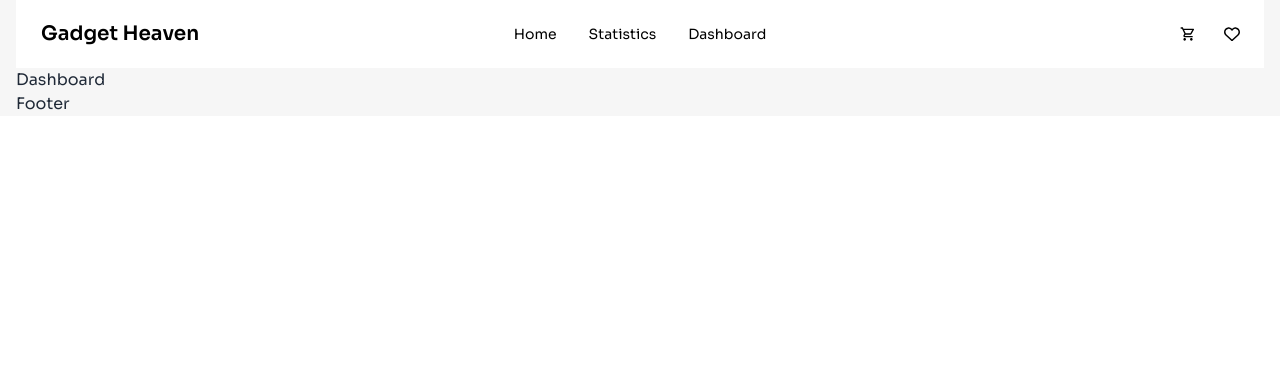
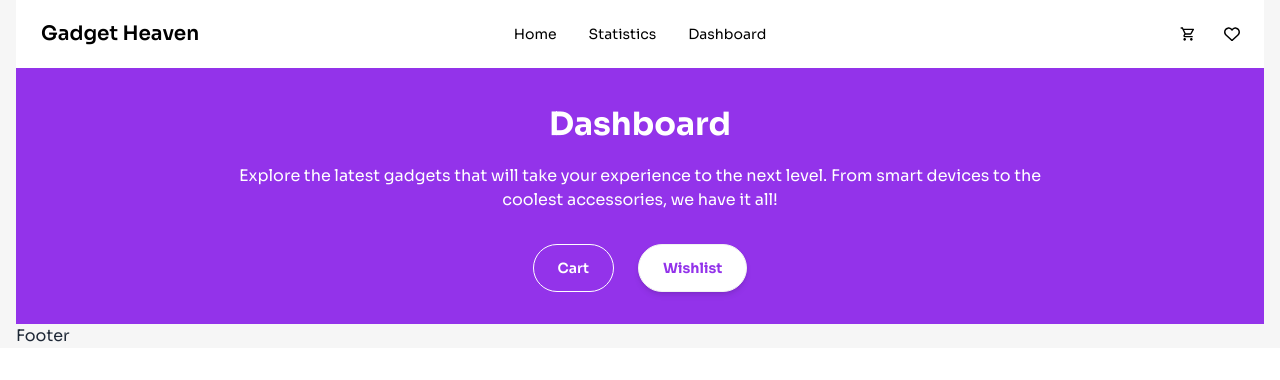
Before and after one commit to programming-hero-web-course-4/b10a8-gadget-heaven-ichrahman, a React (Vite) app: page /dashboard in a window 1280 px wide. Shown: the top 380 px of the page. Built offline with nearby package versions, Linux system fonts and the light colour scheme.

Commit message:
feat: add initial structure for Dashboard, Categories, Devices, and Statistics components
- Implement Dashboard with header, description, and action buttons
- Create placeholder components for Categories and Devices
- Design Statistics with header and description styling

```diff
--- /dev/null
+++ b/src/components/Categories/Categories.jsx
@@ -0,0 +1,9 @@
+const Categories = () => {
+    return (
+        <div>
+            <h1>Categories</h1>
+        </div>
+    );
+};
+
+export default Categories;
--- a/src/components/Dashboard/Dashboard.jsx
+++ b/src/components/Dashboard/Dashboard.jsx
@@ -1,8 +1,17 @@
 
 const Dashboard = () => {
     return (
-        <div>
-            <h1>Dashboard</h1>
+        <div className="bg-purple-600 text-center py-8">
+            <div>
+                <h3 className="text-white text-[32px] font-bold">Dashboard</h3>
+                <p className="text-white pt-4 pb-8 w-8/12 mx-auto">Explore the latest gadgets that will take your experience to the next level. From smart devices to the coolest accessories, we have it all!</p>
+                <button className="btn btn-outline rounded-full py-3 px-6 mr-6 text-white">
+                    Cart
+                </button>
+                <button className="btn bg-white rounded-full text-purple-600 py-3 px-6 font-bold shadow-md hover:bg-purple-100 transition-transform transform hover:scale-105">
+                    Wishlist
+                </button>
+            </div>
         </div>
     )
 }
--- /dev/null
+++ b/src/components/Devices/Devices.jsx
@@ -0,0 +1,9 @@
+const Devices = () => {
+    return (
+        <div>
+            <h1>Devices</h1>
+        </div>
+    );
+};
+
+export default Devices;
--- a/src/components/Statistics/Statistics.jsx
+++ b/src/components/Statistics/Statistics.jsx
@@ -1,7 +1,10 @@
 const Statistics = () => {
     return (
-        <div>
-            <h1>Statistics</h1>
+        <div className="bg-purple-600 text-center py-8">
+            <div>
+                <h3 className="text-white text-[32px] font-bold">Statistics</h3>
+                <p className="text-white pt-4 pb-8 w-8/12 mx-auto">Explore the latest gadgets that will take your experience to the next level. From smart devices to the coolest accessories, we have it all!</p>
+            </div>
         </div>
     );
 };
```
